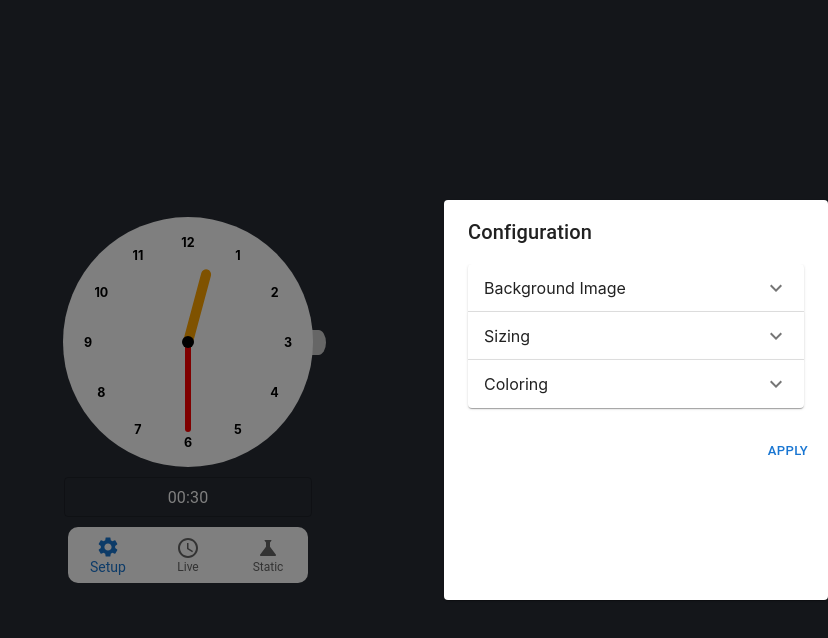
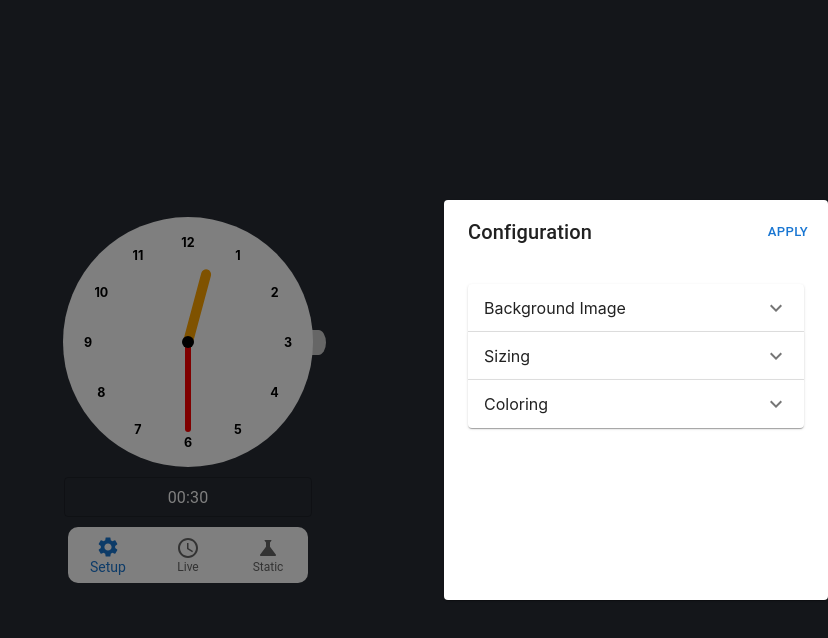
Before and after one commit to yyang2018mel/AnalogClock, a React (Create React App) app: page / in a window 1280 px wide. Both pictures are taken after a click on the button "Setup". Shown: the top 638 px of the page, without its empty margins (452-1280 px from the left). Built offline with nearby package versions, Linux system fonts and the light colour scheme.

Commit message:
Minor UI tweak

```diff
--- a/src/clock/AnalogClock.tsx
+++ b/src/clock/AnalogClock.tsx
@@ -6,7 +6,7 @@
 import AnalogClockFrame from "./AnalogClockFrame";
 import AnalogClockContainer from "./AnalogClockContainer";
 import { isClockAdjustable } from "./ClockState";
-import { ClockConfig } from "./ClockCombo";
+import { ClockConfig } from "./ClockConfig";
 import { ClockImageUrls } from "./BackgroundImages";
 
 function AnalogClock({
--- a/src/clock/ClockCombo.tsx
+++ b/src/clock/ClockCombo.tsx
@@ -10,6 +10,7 @@
   AccordionSummary,
   BottomNavigation,
   BottomNavigationAction,
+  Box,
   Button,
   Dialog,
   DialogActions,
@@ -24,20 +25,7 @@
 import PictureSelectionGrid from "../generic/PictureSelector";
 import ExpandMoreIcon from "@mui/icons-material/ExpandMore";
 import CircleColorPicker from "../generic/CircleColorPicker";
-
-export type ClockConfig = {
-  clockSize: number;
-  hourHandColor: string;
-  minuteHandColor: string;
-  backgroundImgIndex: number | null;
-};
-
-const DefaultClockConfig: ClockConfig = {
-  clockSize: 250,
-  hourHandColor: "orange",
-  minuteHandColor: "red",
-  backgroundImgIndex: null,
-};
+import { ClockConfig, DefaultClockConfig } from "./ClockConfig";
 
 function ClockConfigurationDialog({
   initConfig,
@@ -76,7 +64,6 @@
           style={{
             width: "30%",
             minHeight: "50%",
-            maxHeight: "100%",
             marginLeft: "auto",
           }}
         >
@@ -84,7 +71,14 @@
         </Paper>
       )}
     >
-      <DialogTitle>Configuration</DialogTitle>
+      <Box display="flex" justifyContent="space-between" alignItems="center">
+        <DialogTitle>Configuration</DialogTitle>
+        <DialogActions>
+          <Button size="small" onClick={onDialogApply}>
+            Apply
+          </Button>
+        </DialogActions>
+      </Box>
       <DialogContent>
         <Accordion>
           <AccordionSummary expandIcon={<ExpandMoreIcon />}>
@@ -167,12 +161,6 @@
           </AccordionDetails>
         </Accordion>
       </DialogContent>
-
-      <DialogActions>
-        <Button size="small" onClick={onDialogApply}>
-          Apply
-        </Button>
-      </DialogActions>
     </Dialog>
   );
 }
--- /dev/null
+++ b/src/clock/ClockConfig.tsx
@@ -0,0 +1,13 @@
+export type ClockConfig = {
+  clockSize: number;
+  hourHandColor: string;
+  minuteHandColor: string;
+  backgroundImgIndex: number | null;
+};
+
+export const DefaultClockConfig: ClockConfig = {
+  clockSize: 250,
+  hourHandColor: "orange",
+  minuteHandColor: "red",
+  backgroundImgIndex: null,
+};
```
